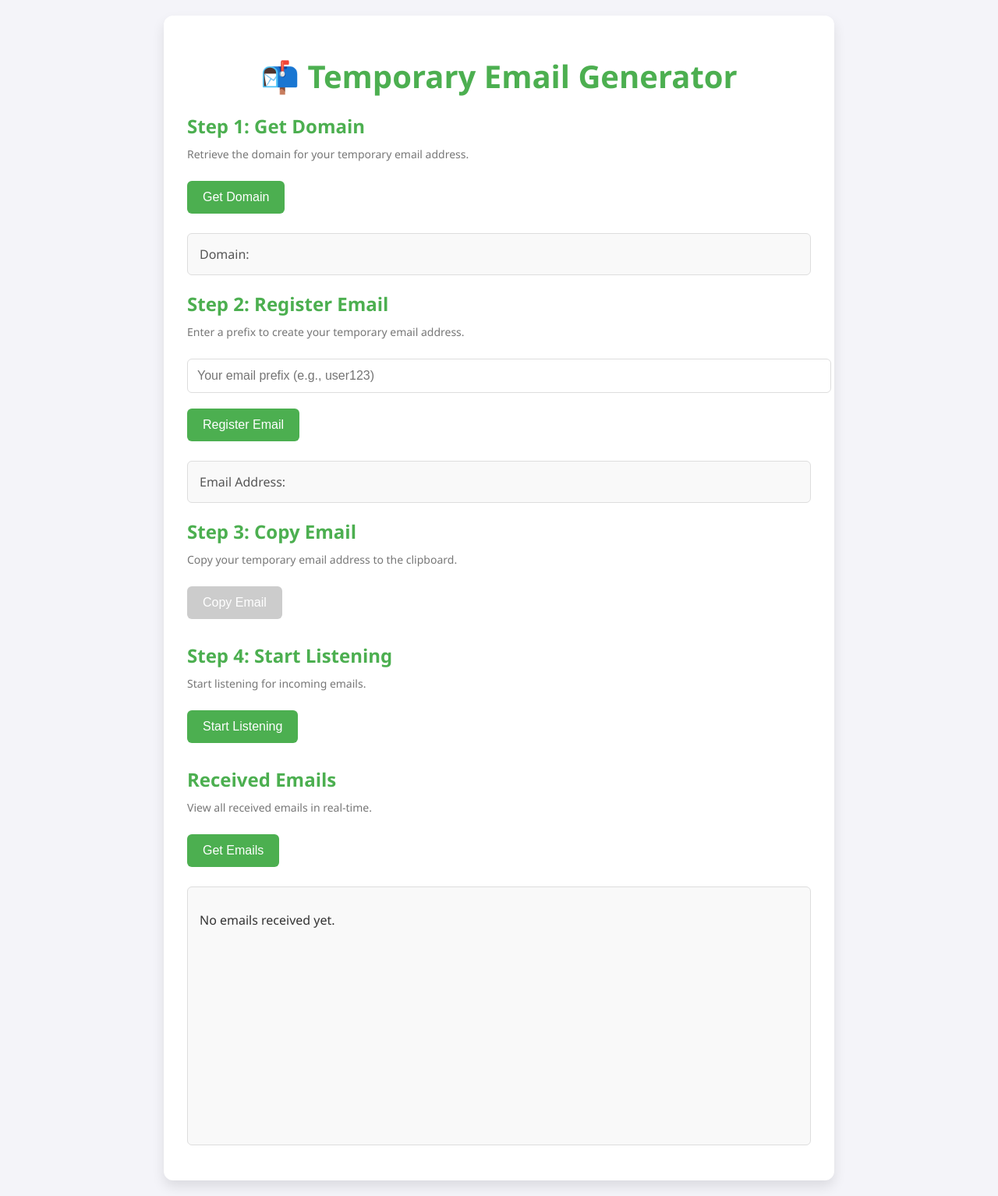
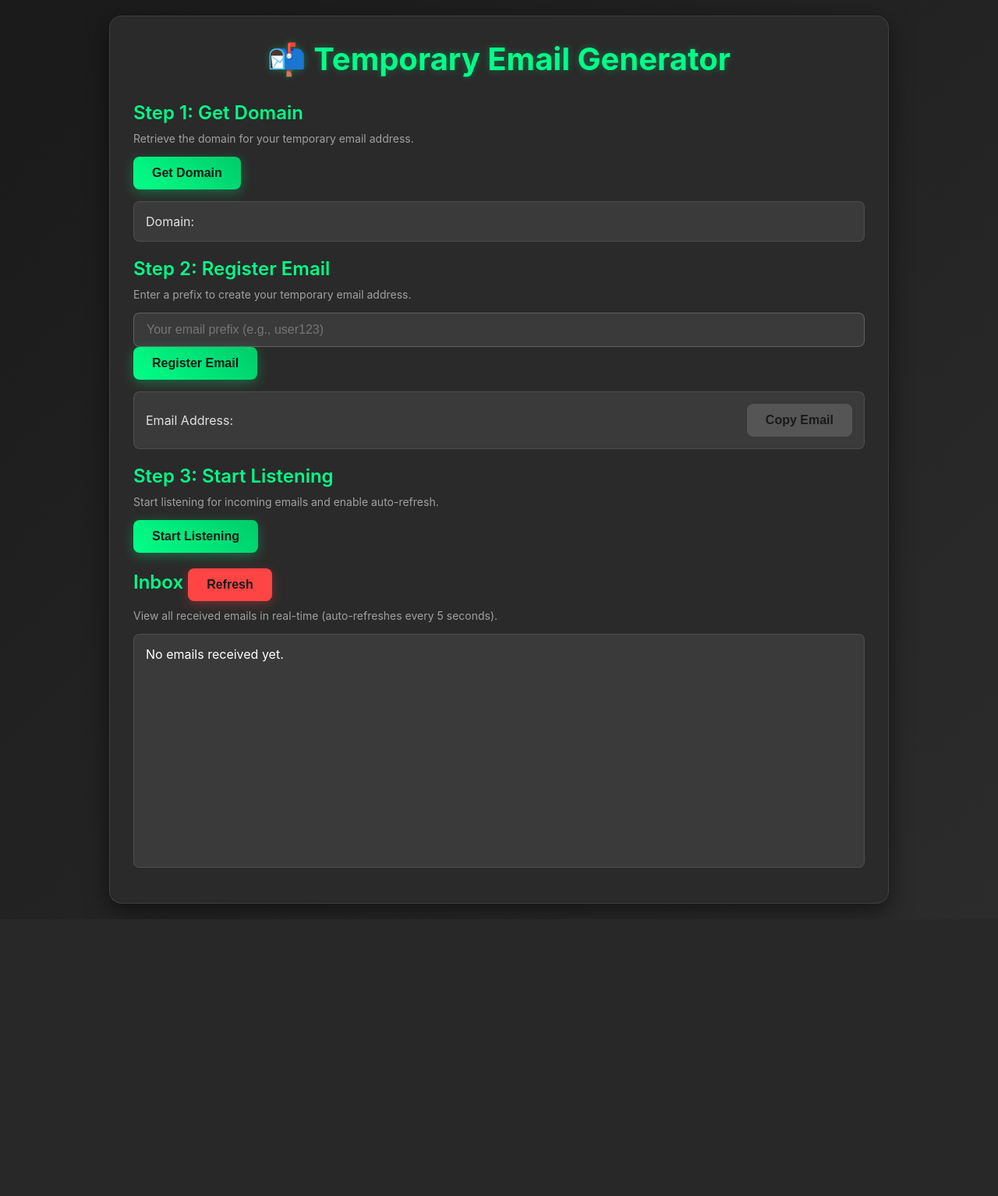
Before and after one commit to makhmudhojiev1/mailgenerator, a Flask app: page / in a window 1280 px wide. Shown: the whole page at 78% size. After the commit the page ends 1173 px from the top, so only its background shows below. Run offline with Flask 3, Linux system fonts and the light colour scheme.

Commit message:
Update index.html

```diff
--- a/templates/index.html
+++ b/templates/index.html
@@ -5,200 +5,186 @@
     <meta name="viewport" content="width=device-width, initial-scale=1.0">
     <title>Temporary Email Generator</title>
     <style>
-        /* General Styles */
-        body {
-            font-family: 'Segoe UI', Tahoma, Geneva, Verdana, sans-serif;
-            background-color: #f4f4f9;
-            color: #333;
+        /* Reset and General Styles */
+        * {
             margin: 0;
             padding: 0;
+            box-sizing: border-box;
+        }
+
+        body {
+            font-family: 'Inter', -apple-system, BlinkMacSystemFont, sans-serif;
+            background: linear-gradient(135deg, #1a1a1a 0%, #2c2c2c 100%);
+            color: #ffffff;
+            min-height: 100vh;
             display: flex;
             justify-content: center;
             align-items: center;
-            min-height: 100vh;
+            padding: 20px;
+        }
+
+        .container {
+            max-width: 1000px;
+            width: 100%;
+            background: #2a2a2a;
+            border-radius: 16px;
+            padding: 30px;
+            box-shadow: 0 10px 30px rgba(0, 0, 0, 0.5);
+            border: 1px solid rgba(255, 255, 255, 0.1);
         }
 
         h1 {
             text-align: center;
-            margin: 20px 0;
-            color: #4CAF50;
             font-size: 2.5rem;
-            font-weight: 600;
+            font-weight: 700;
+            color: #00ff88;
+            margin-bottom: 30px;
+            text-shadow: 0 0 10px rgba(0, 255, 136, 0.3);
         }
 
-        .container {
-            max-width: 800px;
-            width: 100%;
-            margin: 20px;
-            padding: 30px;
-            background: #fff;
-            box-shadow: 0 8px 16px rgba(0, 0, 0, 0.1);
-            border-radius: 12px;
-        }
-
+        /* Button Styles */
         button {
-            background: #4CAF50;
-            color: #fff;
+            background: linear-gradient(45deg, #00ff88, #00cc6a);
+            color: #1a1a1a;
             border: none;
-            border-radius: 6px;
-            padding: 12px 20px;
+            border-radius: 8px;
+            padding: 12px 24px;
             font-size: 16px;
+            font-weight: 600;
             cursor: pointer;
-            margin: 10px 0;
-            transition: background 0.3s, transform 0.2s;
+            transition: all 0.3s ease;
+            box-shadow: 0 4px 15px rgba(0, 255, 136, 0.3);
         }
 
         button:hover {
-            background: #45a049;
-            transform: translateY(-2px);
+            transform: translateY(-3px);
+            box-shadow: 0 6px 20px rgba(0, 255, 136, 0.5);
         }
 
         button:disabled {
-            background: #ccc;
+            background: #555;
             cursor: not-allowed;
+            box-shadow: none;
             transform: none;
         }
 
+        /* Input Styles */
         input[type="text"] {
             width: 100%;
-            padding: 12px;
-            border: 1px solid #ddd;
-            border-radius: 6px;
+            padding: 12px 16px;
+            border: 1px solid rgba(255, 255, 255, 0.2);
+            border-radius: 8px;
+            background: #3a3a3a;
+            color: #ffffff;
             font-size: 16px;
-            margin: 10px 0;
-            transition: border-color 0.3s;
+            transition: all 0.3s ease;
         }
 
         input[type="text"]:focus {
-            border-color: #4CAF50;
+            border-color: #00ff88;
+            box-shadow: 0 0 8px rgba(0, 255, 136, 0.3);
             outline: none;
         }
 
+        /* Info and Email Display */
         .info-box {
-            background: #f9f9f9;
-            border: 1px solid #ddd;
+            background: #3a3a3a;
+            border: 1px solid rgba(255, 255, 255, 0.1);
             padding: 15px;
-            border-radius: 6px;
+            border-radius: 8px;
             margin: 15px 0;
             font-size: 16px;
-            color: #555;
+            color: #e0e0e0;
+            display: flex;
+            justify-content: space-between;
+            align-items: center;
         }
 
         .email-box {
-            background: #f9f9f9;
-            border: 1px solid #ddd;
+            background: #3a3a3a;
+            border: 1px solid rgba(255, 255, 255, 0.1);
             height: 300px;
             overflow-y: auto;
             padding: 15px;
-            border-radius: 6px;
+            border-radius: 8px;
             margin: 15px 0;
         }
 
         .email-entry {
-            background: #fff;
+            background: #4a4a4a;
             padding: 15px;
-            border-radius: 6px;
+            border-radius: 8px;
             margin-bottom: 10px;
-            box-shadow: 0 2px 4px rgba(0, 0, 0, 0.05);
-            transition: box-shadow 0.3s;
+            transition: all 0.3s ease;
         }
 
         .email-entry:hover {
-            box-shadow: 0 4px 8px rgba(0, 0, 0, 0.1);
+            background: #5a5a5a;
+            transform: translateX(5px);
         }
 
         .email-entry strong {
-            color: #333;
+            color: #00ff88;
             font-weight: 600;
         }
 
         .email-entry p {
             margin: 5px 0;
-            color: #555;
+            color: #e0e0e0;
+            word-break: break-word;
         }
 
+        /* Section Styles */
         .section-title {
             font-size: 1.5rem;
             font-weight: 600;
-            color: #4CAF50;
+            color: #00ff88;
             margin: 20px 0 10px;
         }
 
         .section-description {
             font-size: 14px;
-            color: #777;
+            color: #a0a0a0;
             margin-bottom: 15px;
         }
-    </style>
-    <script>
-        async function getDomain() {
-            const response = await fetch('/get_domain');
-            const data = await response.json();
-            document.getElementById('domain').innerText = `Domain: ${data.domain}`;
-            alert(`Domain Retrieved: ${data.domain}`);
+
+        /* Refresh Button */
+        .refresh-btn {
+            background: #ff4444;
+            box-shadow: 0 4px 15px rgba(255, 68, 68, 0.3);
         }
 
-        async function registerEmail() {
-            const emailPrefix = document.getElementById('email-prefix').value.trim();
-            if (!emailPrefix) {
-                alert("Please enter a prefix for your email.");
-                return;
-            }
-
-            const response = await fetch('/register_email', {
-                method: 'POST',
-                headers: {
-                    'Content-Type': 'application/json'
-                },
-                body: JSON.stringify({ email_prefix: emailPrefix })
-            });
-            const data = await response.json();
-
-            if (data.error) {
-                alert(`Error: ${data.error}`);
-            } else {
-                document.getElementById('email').innerText = `Email Address: ${data.email}`;
-                document.getElementById('copy-btn').disabled = false;
-                alert(`Email Created: ${data.email}`);
-            }
+        .refresh-btn:hover {
+            box-shadow: 0 6px 20px rgba(255, 68, 68, 0.5);
         }
 
-        async function copyEmail() {
-            const response = await fetch('/copy_email', { method: 'POST' });
-            const data = await response.json();
-            if (response.ok) {
-                navigator.clipboard.writeText(data.email);
-                alert(data.message);
-            } else {
-                alert(data.error);
-            }
+        /* Delete Button */
+        .delete-btn {
+            background: #ff4444;
+            padding: 8px 16px;
+            font-size: 14px;
+            margin-left: 10px;
         }
 
-        async function startListening() {
-            const response = await fetch('/start_listening', { method: 'POST' });
-            const data = await response.json();
-            alert(data.message);
+        /* Custom Scrollbar */
+        .email-box::-webkit-scrollbar {
+            width: 8px;
         }
 
-        async function getEmails() {
-            const response = await fetch('/get_emails');
-            const emails = await response.json();
-            const emailBox = document.getElementById('email-box');
-            emailBox.innerHTML = ''; // Clear the box
-            if (emails.length === 0) {
-                emailBox.innerHTML = '<p>No emails received yet.</p>';
-            } else {
-                emails.forEach(email => {
-                    const emailEntry = document.createElement('div');
-                    emailEntry.className = 'email-entry';
-                    emailEntry.innerHTML = `
-                        <strong>Subject:</strong> ${email.subject} <br>
-                        <strong>Content:</strong> ${email.content}`;
-                    emailBox.appendChild(emailEntry);
-                });
-            }
+        .email-box::-webkit-scrollbar-track {
+            background: #2a2a2a;
+            border-radius: 4px;
         }
-    </script>
+
+        .email-box::-webkit-scrollbar-thumb {
+            background: #00ff88;
+            border-radius: 4px;
+        }
+
+        .email-box::-webkit-scrollbar-thumb:hover {
+            background: #00cc6a;
+        }
+    </style>
 </head>
 <body>
     <div class="container">
@@ -215,25 +201,139 @@
         <div class="section-description">Enter a prefix to create your temporary email address.</div>
         <input type="text" id="email-prefix" placeholder="Your email prefix (e.g., user123)" />
         <button onclick="registerEmail()">Register Email</button>
-        <p id="email" class="info-box">Email Address: </p>
-
-        <!-- Copy Email Section -->
-        <div class="section-title">Step 3: Copy Email</div>
-        <div class="section-description">Copy your temporary email address to the clipboard.</div>
-        <button id="copy-btn" onclick="copyEmail()" disabled>Copy Email</button>
+        <p id="email" class="info-box">Email Address: <button id="copy-btn" onclick="copyEmail()" disabled>Copy Email</button></p>
 
         <!-- Start Listening Section -->
-        <div class="section-title">Step 4: Start Listening</div>
-        <div class="section-description">Start listening for incoming emails.</div>
+        <div class="section-title">Step 3: Start Listening</div>
+        <div class="section-description">Start listening for incoming emails and enable auto-refresh.</div>
         <button onclick="startListening()">Start Listening</button>
 
         <!-- Received Emails Section -->
-        <div class="section-title">Received Emails</div>
-        <div class="section-description">View all received emails in real-time.</div>
-        <button onclick="getEmails()">Get Emails</button>
+        <div class="section-title">Inbox <button class="refresh-btn" onclick="getEmails()">Refresh</button></div>
+        <div class="section-description">View all received emails in real-time (auto-refreshes every 5 seconds).</div>
         <div id="email-box" class="email-box">
             <p>No emails received yet.</p>
         </div>
     </div>
+
+    <script>
+        let isListening = false;
+        let autoRefreshInterval;
+
+        async function getDomain() {
+            const response = await fetch('/get_domain');
+            const data = await response.json();
+            document.getElementById('domain').innerText = `Domain: ${data.domain}`;
+            showNotification(`Domain Retrieved: ${data.domain}`);
+        }
+
+        async function registerEmail() {
+            const emailPrefix = document.getElementById('email-prefix').value.trim();
+            if (!emailPrefix) {
+                showNotification("Please enter a prefix for your email.", "error");
+                return;
+            }
+
+            const response = await fetch('/register_email', {
+                method: 'POST',
+                headers: {
+                    'Content-Type': 'application/json'
+                },
+                body: JSON.stringify({ email_prefix: emailPrefix })
+            });
+            const data = await response.json();
+
+            if (data.error) {
+                showNotification(`Error: ${data.error}`, "error");
+            } else {
+                document.getElementById('email').innerHTML = `Email Address: ${data.email} <button id="copy-btn" onclick="copyEmail()">Copy Email</button>`;
+                showNotification(`Email Created: ${data.email}`);
+            }
+        }
+
+        async function copyEmail() {
+            const response = await fetch('/copy_email', { method: 'POST' });
+            const data = await response.json();
+            if (response.ok) {
+                navigator.clipboard.writeText(data.email);
+                showNotification(data.message);
+            } else {
+                showNotification(data.error, "error");
+            }
+        }
+
+        async function startListening() {
+            if (isListening) {
+                showNotification("Already listening for emails!");
+                return;
+            }
+
+            const response = await fetch('/start_listening', { method: 'POST' });
+            const data = await response.json();
+            if (response.ok) {
+                isListening = true;
+                showNotification(data.message);
+                // Start auto-refresh
+                autoRefreshInterval = setInterval(getEmails, 5000);
+            } else {
+                showNotification(data.error, "error");
+            }
+        }
+
+        async function getEmails() {
+            const response = await fetch('/get_emails');
+            const emails = await response.json();
+            const emailBox = document.getElementById('email-box');
+            emailBox.innerHTML = ''; // Clear the box
+
+            if (!emails || emails.message || emails.length === 0) {
+                emailBox.innerHTML = '<p>No emails received yet.</p>';
+            } else {
+                emails.forEach((email, index) => {
+                    const emailEntry = document.createElement('div');
+                    emailEntry.className = 'email-entry';
+                    emailEntry.innerHTML = `
+                        <strong>Subject:</strong> ${email.subject} <br>
+                        <strong>Content:</strong> ${email.content}
+                        <button class="delete-btn" onclick="deleteEmail(${index})">Delete</button>`;
+                    emailBox.appendChild(emailEntry);
+                });
+            }
+        }
+
+        async function deleteEmail(index) {
+            // In a real app, you'd make an API call to delete the email
+            // For this example, we'll just refresh the list
+            showNotification("Email deleted!");
+            await getEmails();
+        }
+
+        function showNotification(message, type = "success") {
+            const notification = document.createElement('div');
+            notification.style.position = 'fixed';
+            notification.style.top = '20px';
+            notification.style.right = '20px';
+            notification.style.padding = '15px 25px';
+            notification.style.borderRadius = '8px';
+            notification.style.color = '#fff';
+            notification.style.background = type === "success" ? '#00ff88' : '#ff4444';
+            notification.style.boxShadow = '0 4px 15px rgba(0, 0, 0, 0.3)';
+            notification.style.zIndex = '1000';
+            notification.innerText = message;
+
+            document.body.appendChild(notification);
+
+            setTimeout(() => {
+                notification.remove();
+            }, 3000);
+        }
+
+        // Stop auto-refresh when the page is closed
+        window.onbeforeunload = () => {
+            if (autoRefreshInterval) {
+                clearInterval(autoRefreshInterval);
+            }
+        };
+    </script>
 </body>
 </html>
```
